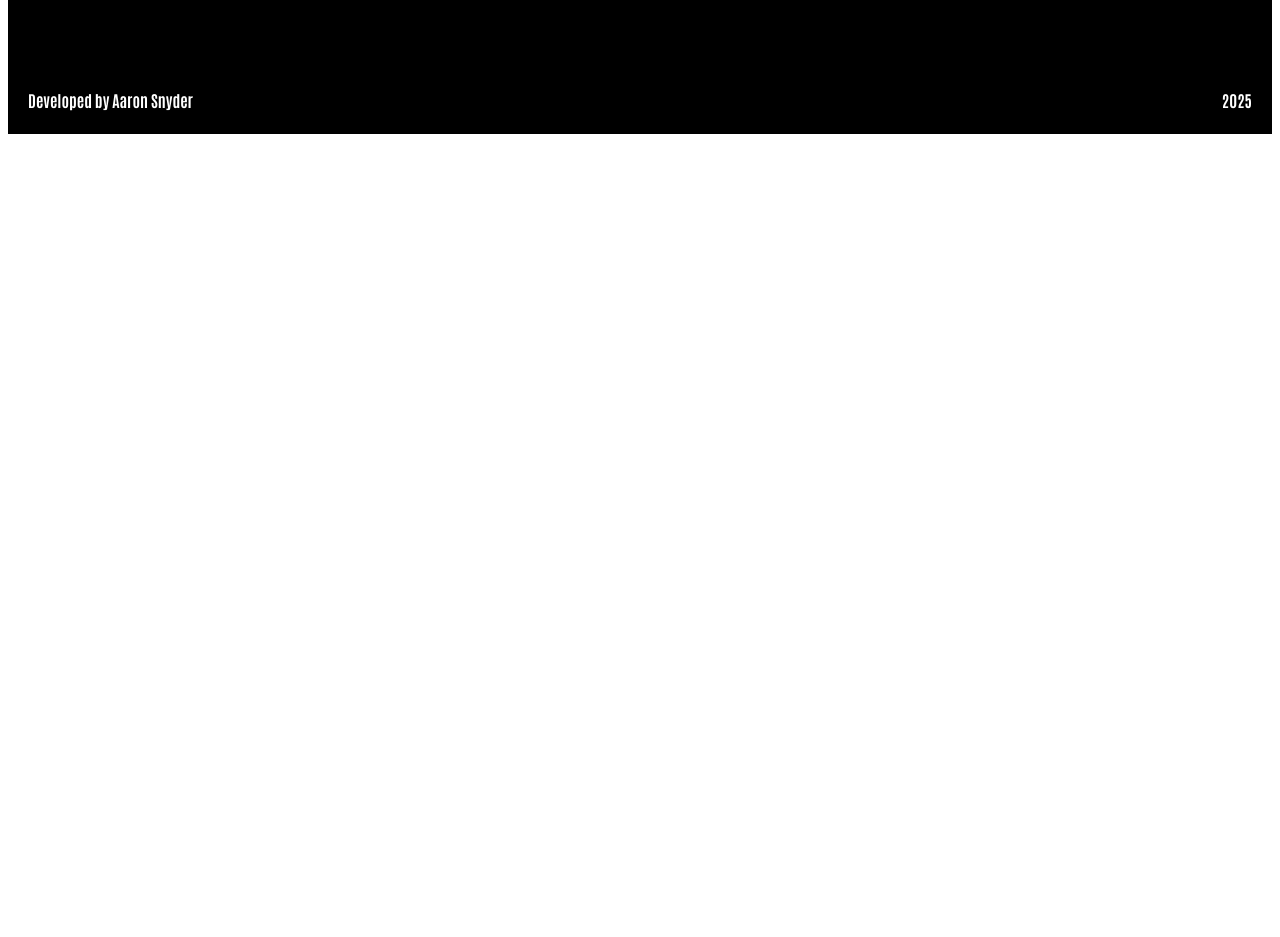
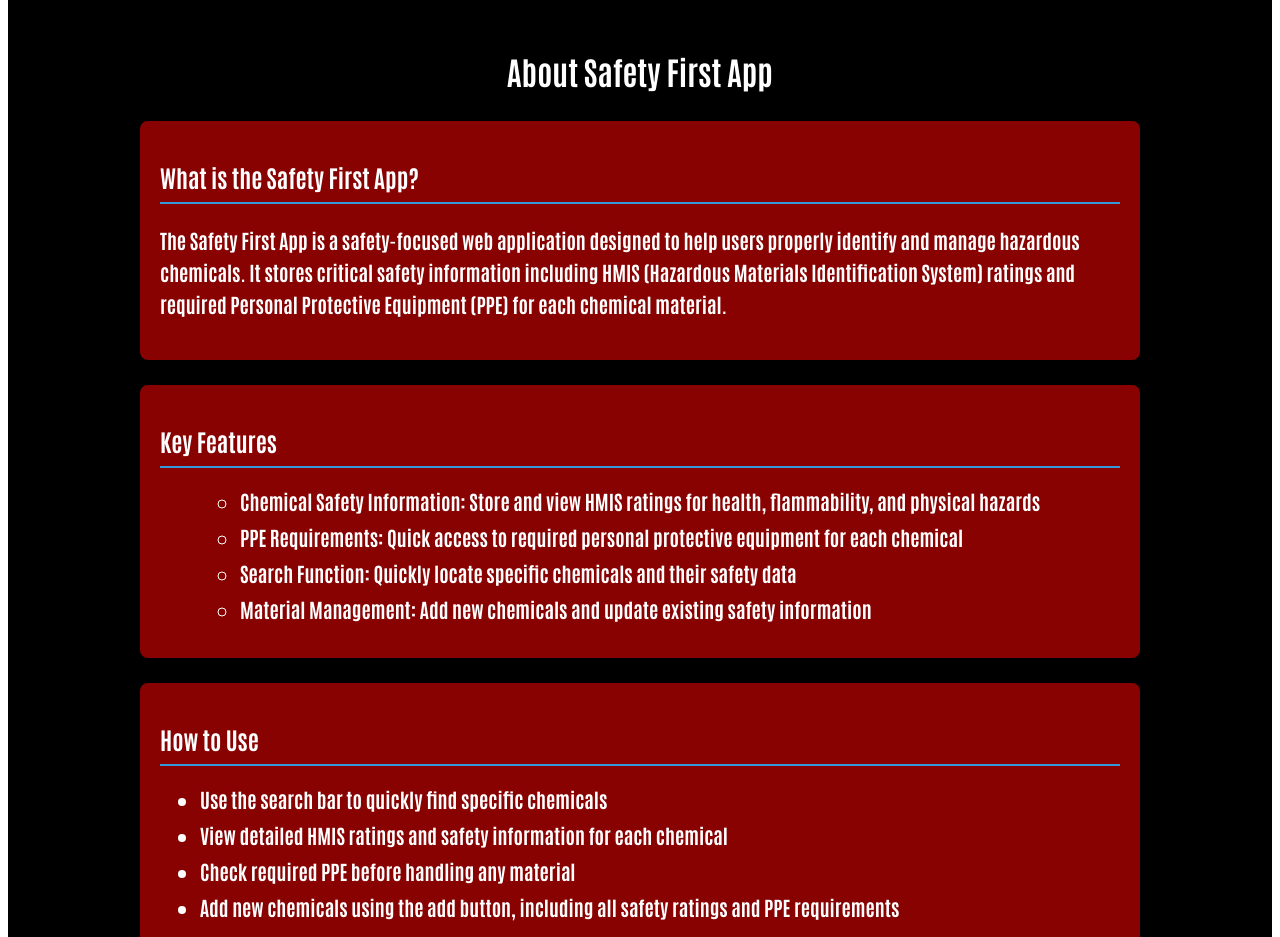
Before and after one commit to Aaronicle/SafetyFirst, a React (Vite) app: page /about in a window 1280 px wide. Shown: the part 160-1097 px from the top of the page. Before the commit the page ends 800 px from the top, so only its background shows below. Built offline with nearby package versions, Linux system fonts and the light colour scheme.

Commit message:
about section added

```diff
--- /dev/null
+++ b/src/components/About/About.css
@@ -0,0 +1,85 @@
+.about-container {
+  color: white;
+}
+.about-container {
+  max-width: 1000px;
+  margin: 0 auto;
+  padding: 20px;
+}
+
+.about-container h1 {
+  color: white;
+  text-align: center;
+  margin-bottom: 30px;
+}
+
+.about-section {
+  background: #880202;
+  border-radius: 8px;
+  padding: 20px;
+  margin-bottom: 25px;
+  box-shadow: 0 2px 4px rgba(0, 0, 0, 0.1);
+}
+
+.about-paragraph {
+  font-size: 20px;
+  line-height: 1.6;
+}
+.about-section h2 {
+  color: white;
+  border-bottom: 2px solid #3498db;
+  padding-bottom: 10px;
+  margin-bottom: 20px;
+}
+
+.about-section h3 {
+  margin: 20px 0 10px 0;
+}
+
+.about__list-item {
+  margin-bottom: 10px;
+  font-size: 20px;
+}
+.rating-explanations ul {
+  list-style-type: none;
+  padding-left: 0;
+}
+
+.rating-explanations li {
+  padding: 8px 0;
+  border-bottom: 1px solid #eee;
+}
+
+.rating-explanations li:last-child {
+  border-bottom: none;
+}
+
+.rating-explanations strong {
+  display: inline-block;
+  width: 25px;
+  height: 25px;
+  line-height: 25px;
+  text-align: center;
+  background: black;
+  border-radius: 4px;
+  margin-right: 10px;
+}
+
+/* Color coding for HMIS sections */
+.rating-explanations h3:nth-child(1) strong {
+  /* Health Hazard */
+  background-color: #3498db;
+  color: white;
+}
+
+.rating-explanations h3:nth-child(3) strong {
+  /* Flammability */
+  background-color: #e74c3c;
+  color: white;
+}
+
+.rating-explanations h3:nth-child(5) strong {
+  /* Physical Hazard */
+  background-color: #f39c12;
+  color: white;
+}
--- /dev/null
+++ b/src/components/About/About.jsx
@@ -0,0 +1,184 @@
+import "./About.css";
+
+function About() {
+  return (
+    <div className="about-container">
+      <h1>About Safety First App</h1>
+
+      <section className="about-section">
+        <h2>What is the Safety First App?</h2>
+        <p className="about-paragraph">
+          The Safety First App is a safety-focused web application designed to
+          help users properly identify and manage hazardous chemicals. It stores
+          critical safety information including HMIS (Hazardous Materials
+          Identification System) ratings and required Personal Protective
+          Equipment (PPE) for each chemical material.
+        </p>
+      </section>
+
+      <section className="about-section">
+        <h2>Key Features</h2>
+        <ul>
+          <ul>
+            <li className="about__list-item">
+              <strong>Chemical Safety Information:</strong> Store and view HMIS
+              ratings for health, flammability, and physical hazards
+            </li>
+            <li className="about__list-item">
+              <strong>PPE Requirements:</strong> Quick access to required
+              personal protective equipment for each chemical
+            </li>
+            <li className="about__list-item">
+              <strong>Search Function:</strong> Quickly locate specific
+              chemicals and their safety data
+            </li>
+            <li className="about__list-item">
+              <strong>Material Management:</strong> Add new chemicals and update
+              existing safety information
+            </li>
+          </ul>
+        </ul>
+      </section>
+
+      <section className="about-section">
+        <h2>How to Use</h2>
+        <ul>
+          <li className="about__list-item">
+            Use the search bar to quickly find specific chemicals
+          </li>
+          <li className="about__list-item">
+            View detailed HMIS ratings and safety information for each chemical
+          </li>
+          <li className="about__list-item">
+            Check required PPE before handling any material
+          </li>
+          <li className="about__list-item">
+            Add new chemicals using the add button, including all safety ratings
+            and PPE requirements
+          </li>
+        </ul>
+        <h2>Understanding HMIS Ratings</h2>
+        <p className="about-paragraph">
+          The HMIS uses a numbering system from 0-4, with 4 being the most
+          severe:
+        </p>
+        <div className="rating-explanations">
+          <h3>Health Hazard (Blue)</h3>
+          <ul>
+            <li>
+              <strong>4</strong> - Fatal on short exposure. Specialized
+              protective equipment required
+            </li>
+            <li>
+              <strong>3</strong> - Serious temporary or moderate residual injury
+            </li>
+            <li>
+              <strong>2</strong> - Temporary incapacitation or possible residual
+              injury
+            </li>
+            <li>
+              <strong>1</strong> - Slight irritation or minor reversible injury
+            </li>
+            <li>
+              <strong>0</strong> - No significant risk to health
+            </li>
+          </ul>
+
+          <h3>Flammability (Red)</h3>
+          <ul>
+            <li>
+              <strong>4</strong> - Flammable gases, volatile liquids, pyrophoric
+              materials
+            </li>
+            <li>
+              <strong>3</strong> - Materials capable of ignition under normal
+              temperatures
+            </li>
+            <li>
+              <strong>2</strong> - Materials which must be moderately heated
+              before ignition
+            </li>
+            <li>
+              <strong>1</strong> - Materials that require considerable
+              preheating
+            </li>
+            <li>
+              <strong>0</strong> - Materials that will not burn
+            </li>
+          </ul>
+
+          <h3>Physical Hazard (Orange)</h3>
+          <ul>
+            <li>
+              <strong>4</strong> - Materials that are readily capable of
+              explosive water reaction
+            </li>
+            <li>
+              <strong>3</strong> - Materials that may form explosive mixtures
+            </li>
+            <li>
+              <strong>2</strong> - Materials that are unstable or may react
+              violently
+            </li>
+            <li>
+              <strong>1</strong> - Materials that are normally stable but may
+              become unstable
+            </li>
+            <li>
+              <strong>0</strong> - Materials that are normally stable
+            </li>
+          </ul>
+        </div>
+      </section>
+
+      <section className="about-section">
+        <h2>PPE Codes and Requirements</h2>
+        <ul>
+          <li className="about__list-item">
+            <strong>A</strong> - Safety glasses
+          </li>
+          <li className="about__list-item">
+            <strong>B</strong> - Safety glasses, gloves
+          </li>
+          <li className="about__list-item">
+            <strong>C</strong> - Safety glasses, gloves, synthetic apron
+          </li>
+          <li className="about__list-item">
+            <strong>D</strong> - Face shield, gloves, synthetic apron
+          </li>
+          <li className="about__list-item">
+            <strong>E</strong> - Safety glasses, gloves, dust respirator
+          </li>
+          <li className="about__list-item">
+            <strong>F</strong> - Safety glasses, gloves, synthetic apron, dust
+            respirator
+          </li>
+          <li className="about__list-item">
+            <strong>G</strong> - Safety glasses, gloves, vapor respirator
+          </li>
+          <li className="about__list-item">
+            <strong>H</strong> - Splash goggles, gloves, synthetic apron, vapor
+            respirator
+          </li>
+          <li className="about__list-item">
+            <strong>I</strong> - Safety glasses, gloves, dust and vapor
+            respirator
+          </li>
+          <li className="about__list-item">
+            <strong>J</strong> - Splash goggles, gloves, synthetic apron, dust
+            and vapor respirator
+          </li>
+          <li className="about__list-item">
+            <strong>K</strong> - Air line hood or mask, gloves, full suit, boots
+          </li>
+          <li className="about__list-item">
+            <strong>X</strong> - Ask supervisor for special handling
+            instructions
+          </li>
+        </ul>
+      </section>
+    </div>
+  );
+}
+
+export default About;
--- a/src/components/App/AddMaterialModal/AddMaterialModal.jsx
+++ b/src/components/App/AddMaterialModal/AddMaterialModal.jsx
@@ -36,8 +36,11 @@ function AddMaterialModal({ isOpen, onClose, onSubmit }) {
     if (materialData.casNumber) {
       setIsLoading(true);
       try {
+        const trimmedCasNumber = materialData.casNumber.trim();
         const response = await fetch(
-          `https://commonchemistry.cas.org/api/detail?cas_rn=${materialData.casNumber}`
+          `https://commonchemistry.cas.org/api/detail?cas_rn=${encodeURIComponent(
+            trimmedCasNumber
+          )}`
         );
         if (response.ok) {
           const data = await response.json();
--- a/src/components/App/App.jsx
+++ b/src/components/App/App.jsx
@@ -12,6 +12,7 @@ import UserContext from "../../contexts/UserContext";
 import Footer from "../Footer/Footer";
 import Main from "../Main/Main";
 import Profile from "../Profile/Profile";
+import About from "../About/About";
 import "../../vender/fonts/fonts.css";
 
 function App() {
@@ -156,6 +157,7 @@ function App() {
                   />
                 }
               ></Route>
+              <Route path="/about" element={<About />}></Route>
             </Routes>
             <Footer />
             <LoginModal
--- a/src/components/Main/Main.css
+++ b/src/components/Main/Main.css
@@ -4,4 +4,5 @@ main {
 
 .material-cards {
   display: flex;
+  flex-wrap: wrap;
 }
--- a/src/components/Profile/Profile.css
+++ b/src/components/Profile/Profile.css
@@ -22,6 +22,7 @@
 }
 
 .profile__materials {
-  display: grid;
-  grid-template-columns: repeat(auto-fill, minmax(280px, 20px));
+  display: flex;
+  flex-wrap: wrap;
+  gap: 20px;
 }
```
